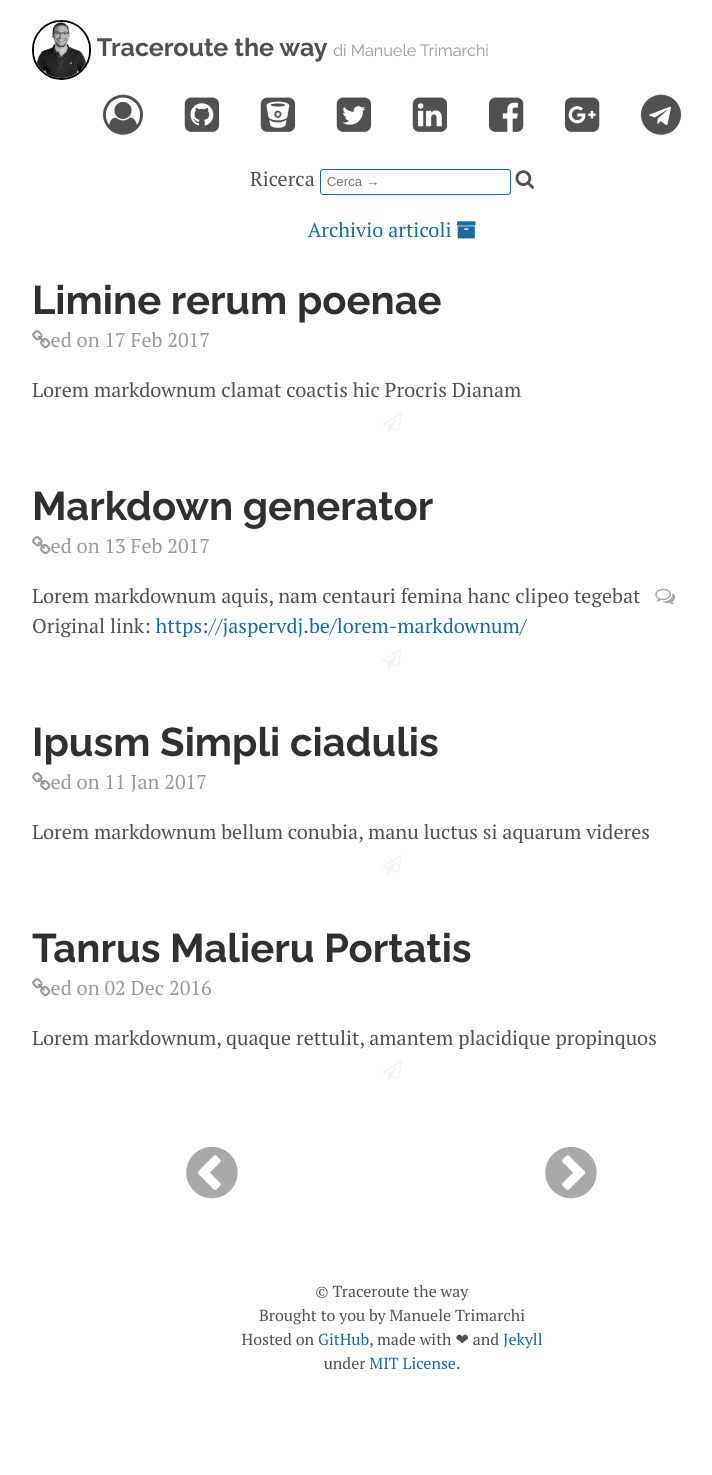
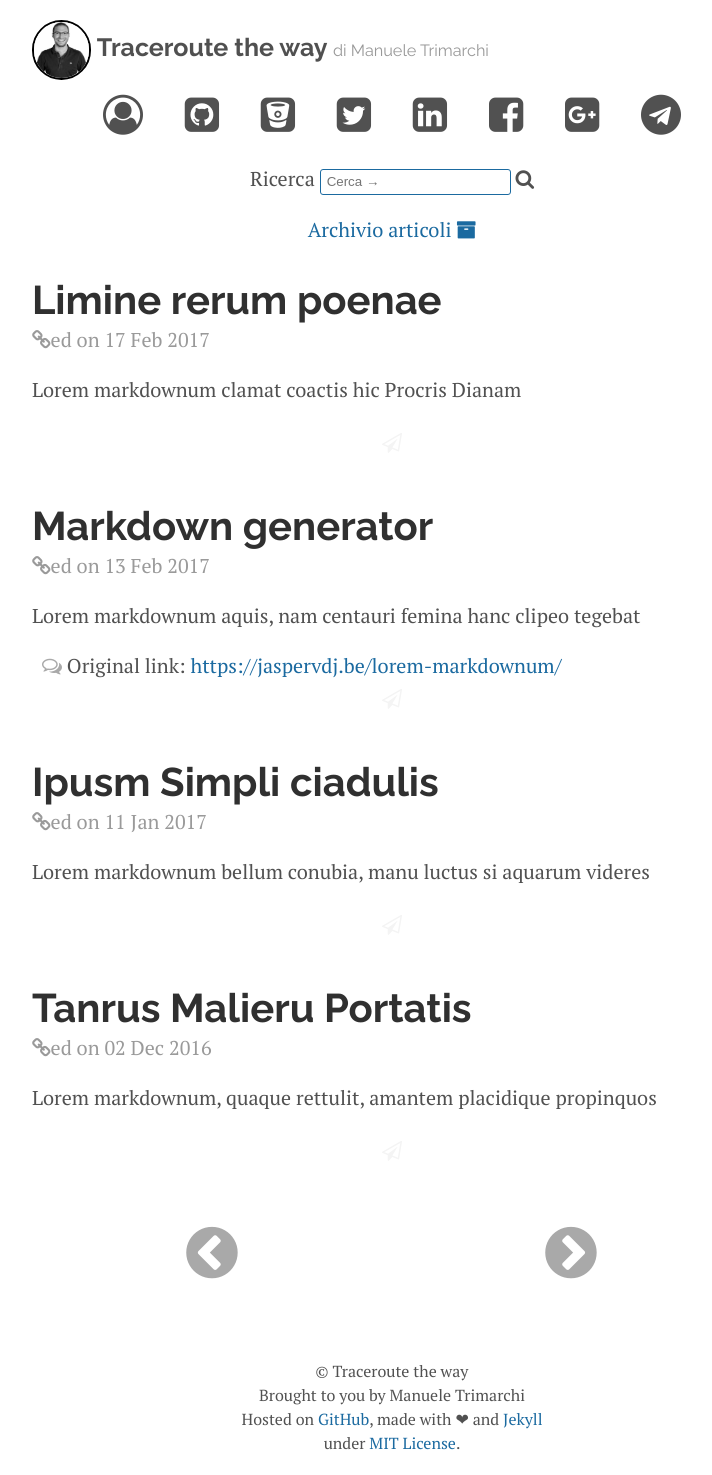
Before and after one commit to JWuCines/JWuCines.github.io, a Jekyll site: the page built from index.html, in a window 1280 px wide. Shown: the whole page, without its empty margins (248-960 px from the left). Built offline with Jekyll 4.4.1, drawn with Linux system fonts in a browser that asks for light colours; nearby versions of some CDN libraries; the list of posts is cut into pages by our own code; comment, search, counter and statistics services are not loaded; before the commit the page ends 1395 px from its top, so only the background shows below that.

Commit message:
Minor fix

```diff
--- a/index.html
+++ b/index.html
@@ -8,7 +8,7 @@ title: Home
     <!-- Start post -->
       <h1 class="post-title"><a href="{{ post.url }}">{{ post.title }}</a></h1>
       <span class="post-date"><i class="fa fa-link"></i>ed on {{ post.date | date_to_string }}</span>
-      {{ post.description }}
+      <p>{{ post.description }}</p>
       {% if post.layout == "link" %}
       <span><i class="fa fa-comments-o icon-commentary"></i> Original link: <a href="{{ post.origlink }}">{{ post.origlink }}</a></span>
       {% endif %}
```
